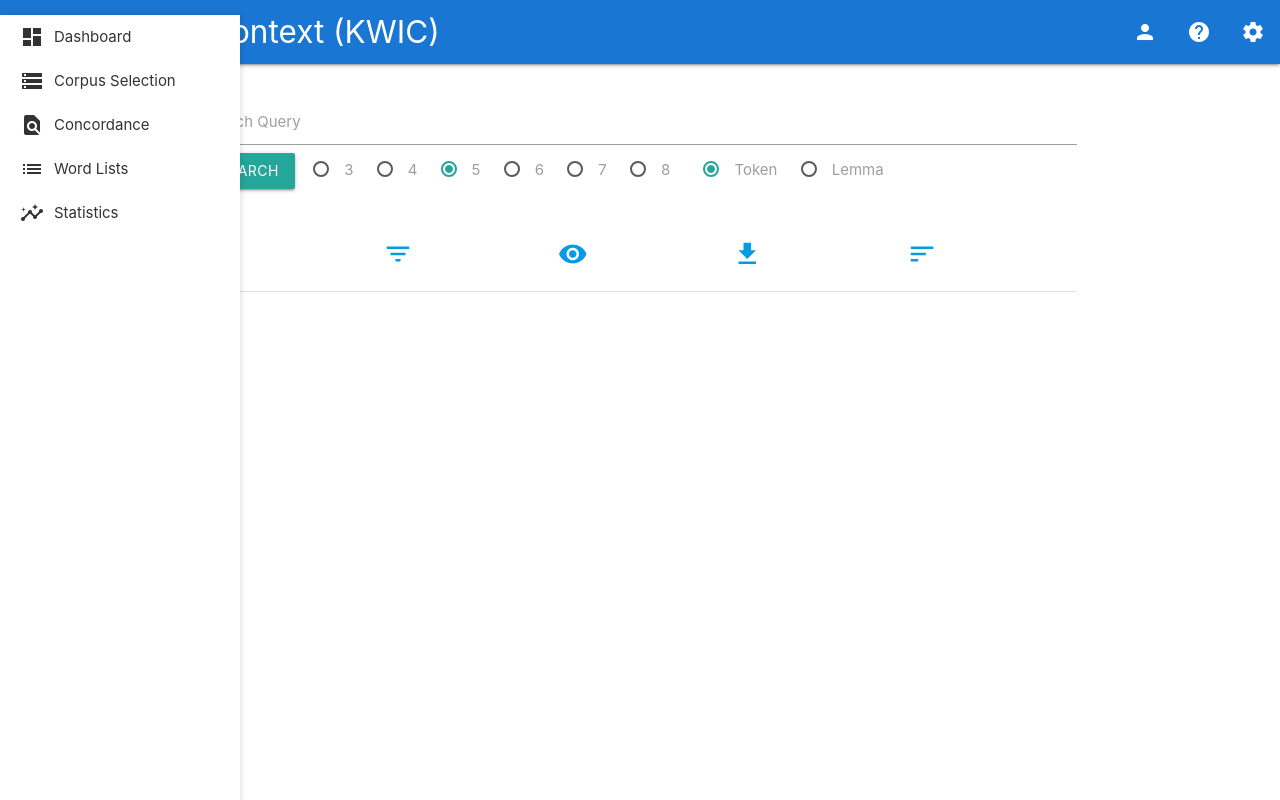
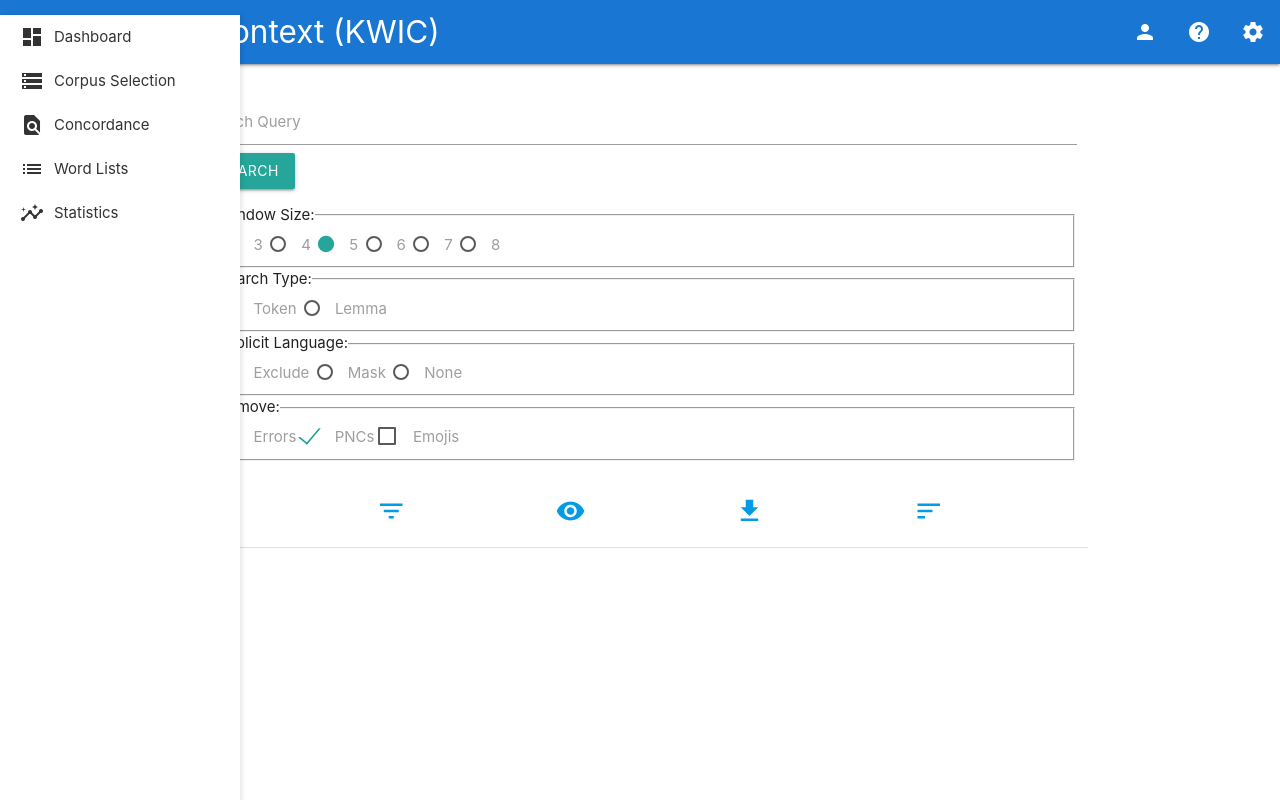
Before and after one commit to asdoost/project_root, a Flask app: page / in a window 1280 px wide. Run offline with Flask 3, Linux system fonts and the light colour scheme; some libraries are stand-ins or nearby versions.

Commit message:
Update index.html

```diff
--- a/templates/index.html
+++ b/templates/index.html
@@ -40,47 +40,102 @@
                     <input id="search" type="text" class="validate">
                     <label for="search">Search Query</label>
                     <button id="search-btn" class="btn waves-effect waves-light" type="button">Search</button>
-                    <div style="display: inline-block; margin-left: 10px;">
+                </div>
+                <div class="checking-options">
+                    <div class= "search-options" id="window-size">
+                        <form>
+                            <fieldset class="search-options-fieldset">
+                                <legend class="form-legend">Window Size:</legend>
                                 <label>
-                            <input class="with-gap" name="range" type="radio" value="3" />
+                                    <input class="window-size-radiobtn" name="range" type="radio" value="3" />
                                     <span>3</span>
                                 </label>
                                 <label>
-                            <input class="with-gap" name="range" type="radio" value="4" />
+                                    <input class="window-size-radiobtn" name="range" type="radio" value="4" />
                                     <span>4</span>
                                 </label>
                                 <label>
-                            <input class="with-gap" name="range" type="radio" value="5" checked/>
+                                    <input class="window-size-radiobtn" name="range" type="radio" value="5" checked/>
                                     <span>5</span>
                                 </label>
                                 <label>
-                            <input class="with-gap" name="range" type="radio" value="6" />
+                                    <input class="window-size-radiobtn" name="range" type="radio" value="6" />
                                     <span>6</span>
                                 </label>
                                 <label>
-                            <input class="with-gap" name="range" type="radio" value="7" />
+                                    <input class="window-size-radiobtn" name="range" type="radio" value="7" />
                                     <span>7</span>
                                 </label>
                                 <label>
-                            <input class="with-gap" name="range" type="radio" value="8" />
+                                    <input class="window-size-radiobtn" name="range" type="radio" value="8" />
                                     <span>8</span>
                                 </label>
+                            </fieldset>
+                        </form>
                     </div>
-                    <div class="searching-type" style="display: inline-block; margin-left: 10px;">
+                    <div class= "search-options" id="search-type">
+                        <form>
+                            <fieldset class="search-options-fieldset">
+                                <legend class="form-legend">Search Type:</legend>
                                 <label>
-                            <input class="with-gap" name="search-type" type="radio" value="token" checked/>
+                                    <input class="search-type-radiobtn" name="search-type" type="radio" value="token" checked/>
                                     <span>Token</span>
                                 </label>
                                 <label>
-                            <input class="with-gap" name="search-type" type="radio" value="lemma" />
+                                    <input class="search-type-radiobtn" name="search-type" type="radio" value="lemma" />
                                     <span>Lemma</span>
                                 </label>
+                            </fieldset>
+                        </form>
+                    </div>
+                    <div class= "search-options" id="explicit-options">
+                        <form>
+                            <fieldset class="search-options-fieldset">
+                                <legend class="form-legend">Explicit Language:</legend>
+                                <label>
+                                    <input class="explicit-radiobtn" name="explicit-filtering" type="radio" value="exclude" checked/>
+                                    <span>Exclude</span>
+                                </label>
+                                <label>
+                                    <input class="explicit-radiobtn" name="explicit-filtering" type="radio" value="mask"/>
+                                    <span>Mask</span>
+                                </label>
+                                <label>
+                                    <input class="explicit-radiobtn" name="explicit-filtering" type="radio" value="none"/>
+                                    <span>None</span>
+                                </label>
+                            </fieldset>
+                        </form>
+                    </div>
+                    <div class= "search-options" id="remove-options">
+                        <form id="myForm">
+                            <fieldset class="search-options-fieldset">
+                              <legend class="form-legend">Remove:</legend>
+                              <label>
+                                <input class="remove-checkbox" id="error-editing-checkbox" type="checkbox" value="1" checked/>
+                                <span>Errors</span>
+                              </label>
+                              <input class="remove-checkbox" id="error-editing-hidden" name="error-editing" type="hidden" value="0" />
+
+                              <label>
+                                <input class="remove-checkbox" id="remove-punctuations-checkbox" type="checkbox" value="1" checked/>
+                                <span>PNCs</span>
+                              </label>
+                              <input class="remove-checkbox" id="remove-punctuations-hidden" name="remove-punctuations" type="hidden" value="0" />
+
+                              <label>
+                                <input class="remove-checkbox" id="remove-emojis-checkbox" type="checkbox" value="1"/>
+                                <span>Emojis</span>
+                              </label>
+                              <input class="remove-checkbox" id="remove-emojis-hidden" name="remove-emojis" type="hidden" value="0" />
+                            </fieldset>
+                        </form>
                     </div>
                 </div>
             </div>
         </div>
 
-        <div class="row">
+        <div id="modals-options">
             <div class="col s12" style="text-align: right;">
                 <div class="options-table">
                     <table>
@@ -149,12 +204,12 @@
     </div>
 
     <!-- Add this modal in the body section of your index.html file -->
-    <div id="sort-modal" class="modal">
+    <div class="modal" id="sort-modal">
         <div class="modal-content">
             <h4>Sort Options</h4>
             <hr>
             <form id="sort-form">
-                <div id="sort-headers" style="display: flex; justify-content: space-around; margin-bottom: 1em;">
+                <div id="sort-headers">
                     <!-- Radio buttons for headers will be dynamically added here -->
                 </div>
                 <div>
```
Lines whose indentation alone changed are shown as unchanged.
